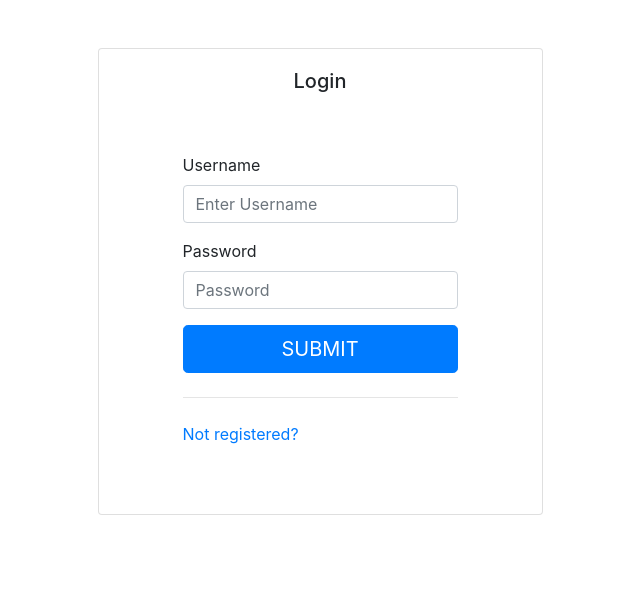
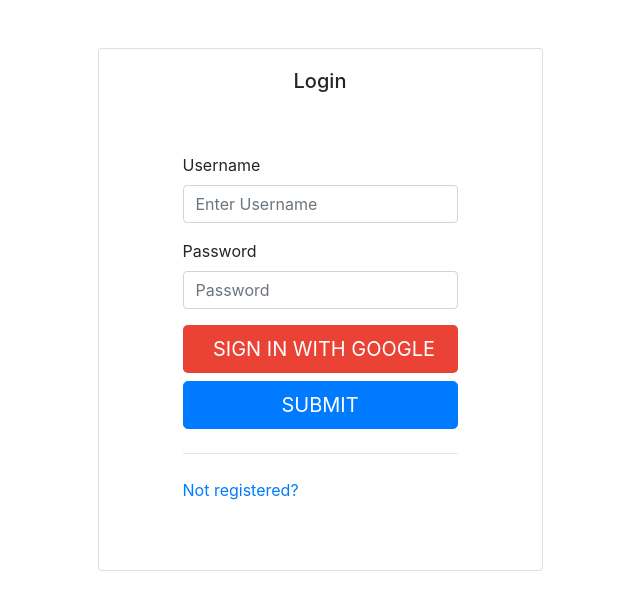
Before and after one commit to Srajan1122/Auditorium-Booking-System, a Django app: page / in a window 1280 px wide. Shown: the top 610 px of the page, without its empty margins (320-960 px from the left). Run offline with Django 3.2, Linux system fonts and the light colour scheme; some libraries are stand-ins or nearby versions.

Commit message:
Google signup button

```diff
--- a/templates/login/loginpage.html
+++ b/templates/login/loginpage.html
@@ -3,6 +3,12 @@
 LoginForm
 {% endblock Title %}
 {% block body %}
+<style>
+  .btn-google {
+    color: white;
+    background-color: #ea4335;
+  }
+</style>
 <div class="container">
   <div class="row">
     <div class="col-sm-9 col-md-7 col-lg-5 mx-auto">
@@ -21,7 +27,7 @@
               <input type="password" name="Password" class="form-control" id="exampleInputPassword1"
                 placeholder="Password" />
             </div>
-
+            <button class="btn btn-lg btn-google btn-block text-uppercase" type="submit"><i class="fab fa-google-plus-g mr-2"></i>Sign in with Google</button>
             <button type="submit" class="btn btn-lg btn-primary btn-block text-uppercase">
               Submit
             </button>
```
